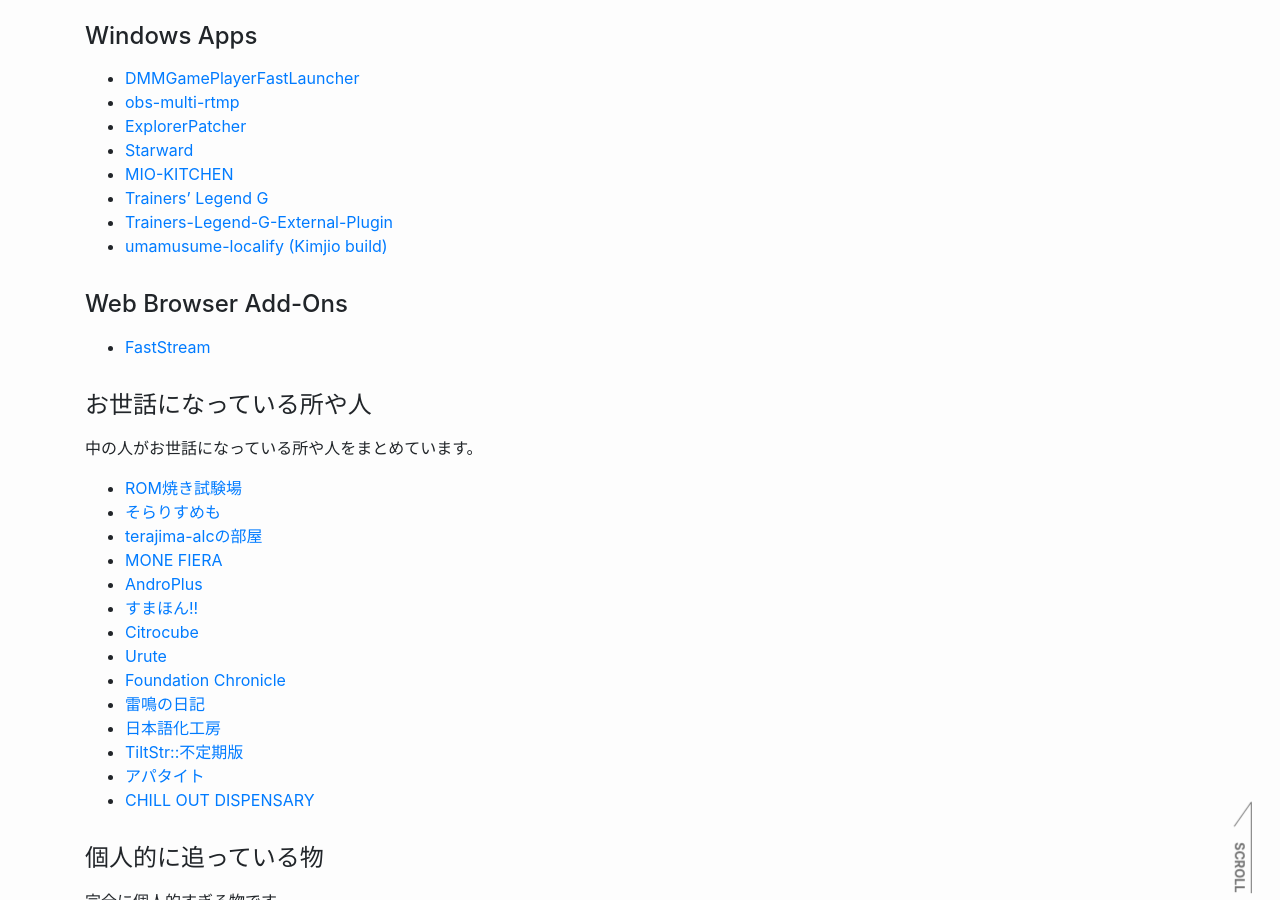
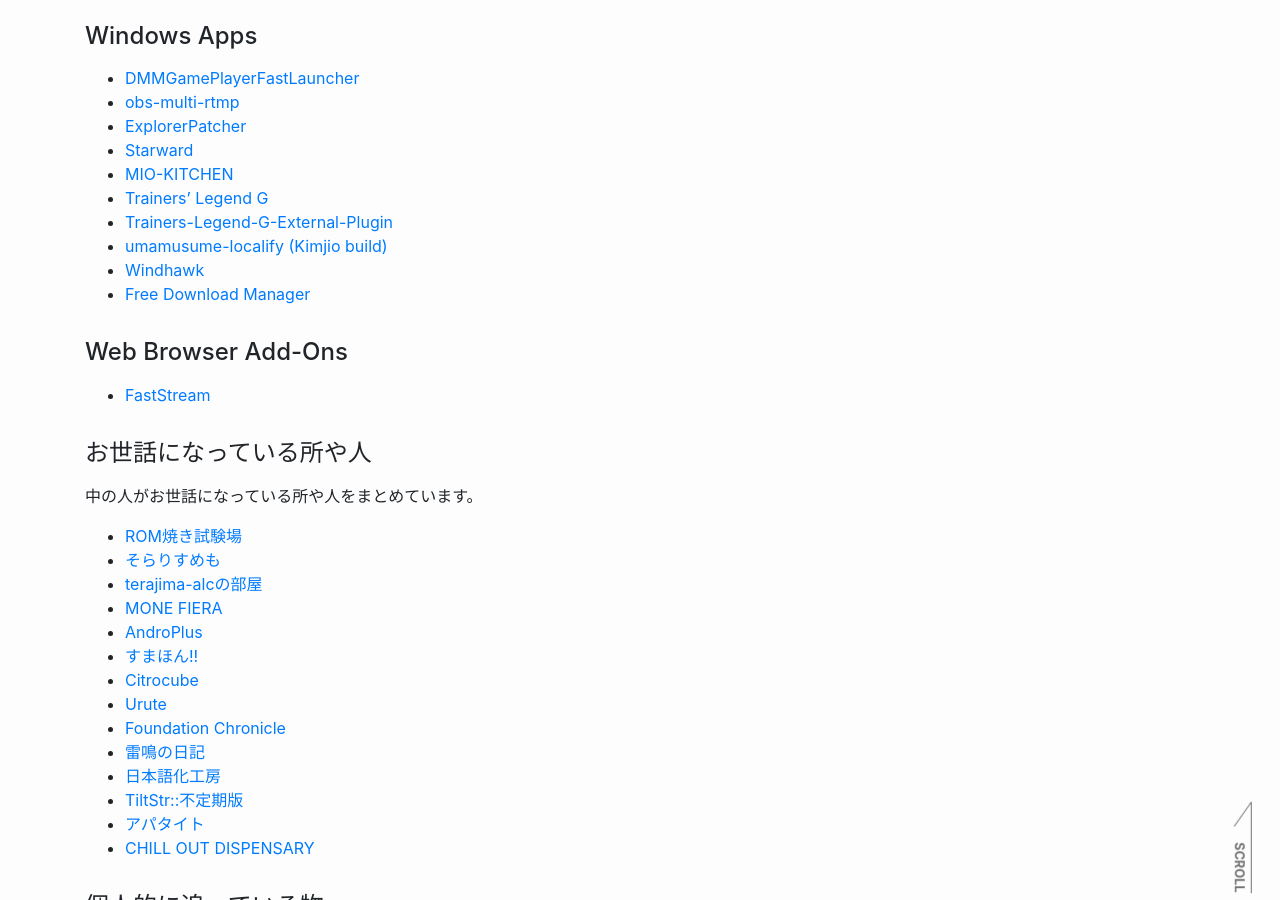
Before and after one commit to reindex-ot/reindex-ot.github.io, a Jekyll site: the page built from link.md, in a window 1280 px wide and 900 px high, scrolled down 706 px. Built offline with Jekyll 4.4.1, drawn with Linux system fonts in a browser that asks for light colours.

Commit message:
Update link.md
Signed-off-by: Re*Index. (ot_inc) <32851879+reindex-ot@users.noreply.github.com>

```diff
--- a/link.md
+++ b/link.md
@@ -16,25 +16,27 @@ permalink: /link/
 - [LeafOS](https://leafos.org/)
 
 #### Android Apps
-- [Gramophone](https://github.com/AkaneTan/Gramophone)
+- [Gramophone](https://github.com/AkaneTan/Gramophone/)
 - [Graysky](https://graysky.app/)
 - [umamusume-localify-android](https://github.com/Kimjio/umamusume-localify-android/)
-- [AppErrorsTracking (CI build)](https://github.com/KitsunePie/AppErrorsTracking)
-- [Nullgram](https://github.com/qwq233/Nullgram)
-- [Cherrygram](https://github.com/arsLan4k1390/Cherrygram)
+- [AppErrorsTracking (CI build)](https://github.com/KitsunePie/AppErrorsTracking/)
+- [Nullgram](https://github.com/qwq233/Nullgram/)
+- [Cherrygram](https://github.com/arsLan4k1390/Cherrygram/)
 - [SmartTube](https://smarttubeapp.github.io/)
-- [Glyphify](https://github.com/Fr4nKB/Glyphify)
-- [MMRL](https://github.com/DerGoogler/MMRL)
+- [Glyphify](https://github.com/Fr4nKB/Glyphify/)
+- [MMRL](https://github.com/DerGoogler/MMRL/)
 
 #### Windows Apps
-- [DMMGamePlayerFastLauncher](https://github.com/fa0311/DMMGamePlayerFastLauncher)
+- [DMMGamePlayerFastLauncher](https://github.com/fa0311/DMMGamePlayerFastLauncher/)
 - [obs-multi-rtmp](https://sorayuki.github.io/obs-multi-rtmp/)
-- [ExplorerPatcher](https://github.com/valinet/ExplorerPatcher)
+- [ExplorerPatcher](https://github.com/valinet/ExplorerPatcher/)
 - [Starward](https://starward.scighost.com/)
-- [MIO-KITCHEN](https://github.com/ColdWindScholar/MIO-KITCHEN-SOURCE)
+- [MIO-KITCHEN](https://github.com/ColdWindScholar/MIO-KITCHEN-SOURCE/)
 - [Trainers' Legend G](https://github.com/MinamiChiwa/Trainers-Legend-G/)
-- [Trainers-Legend-G-External-Plugin](https://github.com/chinosk6/Trainers-Legend-G-External-Plugin)
-- [umamusume-localify (Kimjio build)](https://github.com/Kimjio/umamusume-localify)
+- [Trainers-Legend-G-External-Plugin](https://github.com/chinosk6/Trainers-Legend-G-External-Plugin/)
+- [umamusume-localify (Kimjio build)](https://github.com/Kimjio/umamusume-localify/)
+- [Windhawk](https://windhawk.net/)
+- [Free Download Manager](https://www.freedownloadmanager.org/)
 
 #### Web Browser Add-Ons
 - [FastStream](https://faststream.online/)
@@ -56,7 +58,7 @@ permalink: /link/
 - [日本語化工房](https://www.nihongoka.com/)
 - [TiltStr::不定期版](http://tiltstr.seesaa.net/)
 - [アパタイト](https://www.appetite-game.com/)
-- [CHILL OUT DISPENSARY](https://twitter.com/chillout_cbd)
+- [CHILL OUT DISPENSARY](https://twitter.com/chillout_cbd/)
 
 
 #### 個人的に追っている物
```
